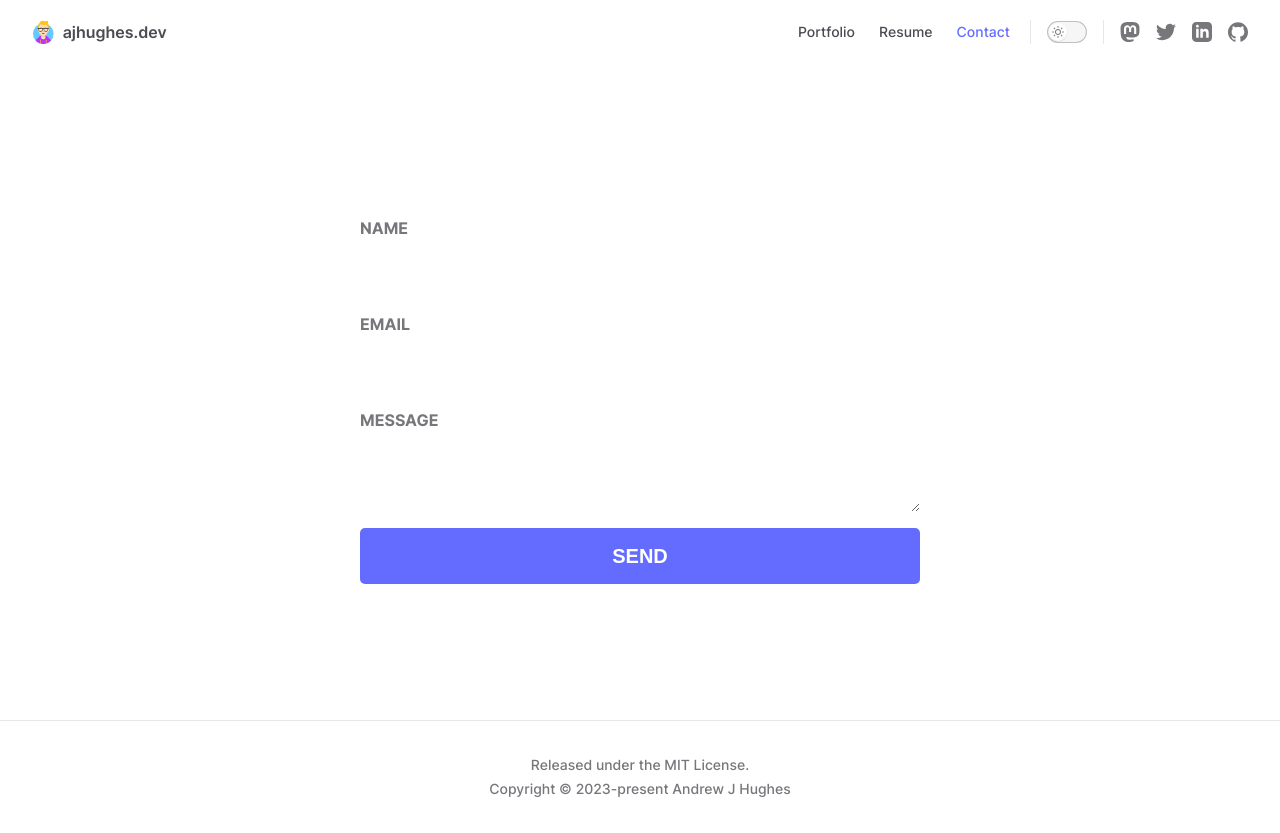
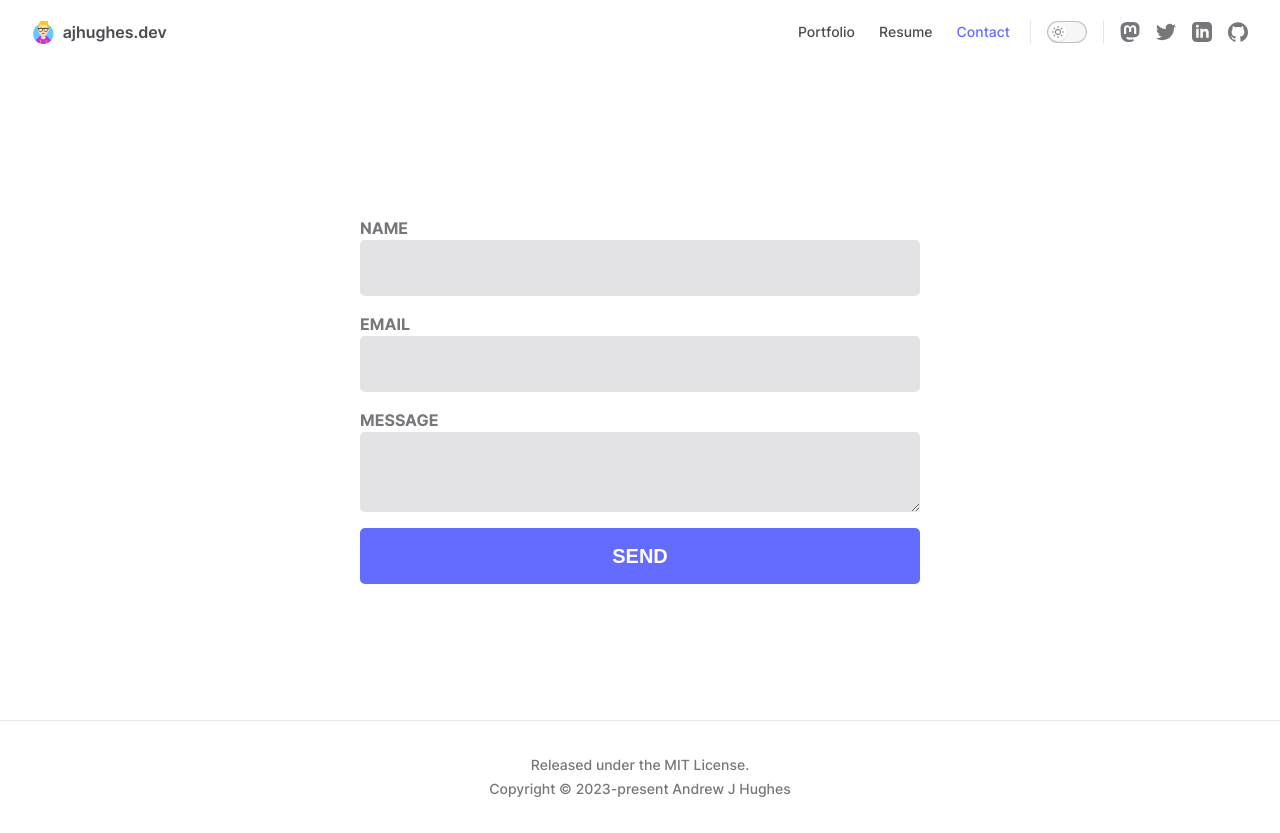
Before and after one commit to ajhughesdev/website, a React (Vite) app: page /contact in a window 1280 px wide. Built offline with nearby package versions, Linux system fonts and the light colour scheme.

Commit message:
adsense, and css for contact form

```diff
--- a/index.html
+++ b/index.html
@@ -3,18 +3,21 @@
 
 <head>
   <!-- Google tag (gtag.js) -->
-  <!-- <script async src="https://www.googletagmanager.com/gtag/js?id=G-Y64MTWHLWK"></script>
+  <script async src="https://www.googletagmanager.com/gtag/js?id=G-Y64MTWHLWK"></script>
   <script>
     window.dataLayer = window.dataLayer || []
     function gtag() { dataLayer.push(arguments) }
     gtag('js', new Date())
 
     gtag('config', 'G-Y64MTWHLWK');
-  </script> -->
+  </script>
   <meta charset="UTF-8" />
   <link rel="icon" type="image/svg+xml" href="/src/assets/imgs/avataaar.svg" />
   <meta name="viewport" content="width=device-width, initial-scale=1.0" />
+  <meta name="description" content="Online portfolio and blog of frontend web developer, Andrew J Hughes" />
   <title>Andrew J Hughes | Frontend Web Developer</title>
+  <script async src="https://pagead2.googlesyndication.com/pagead/js/adsbygoogle.js?client=ca-pub-7566894593607519"
+    crossorigin="anonymous"></script>
 </head>
 
 <body>
--- a/src/pages/Contact/contact.module.css
+++ b/src/pages/Contact/contact.module.css
@@ -7,12 +7,13 @@
   padding: 1rem;
 
   & input {
-    background-color: var(--vp-c-bg-elv-up);
+    background-color: var(--vp-c-bg-soft-mute);
     padding: 1rem;
     border-radius: 5px;
   }
 
   & textarea {
+    background-color: var(--vp-c-bg-soft-mute);
     padding: 1rem;
     border-radius: 5px;
   }
```
